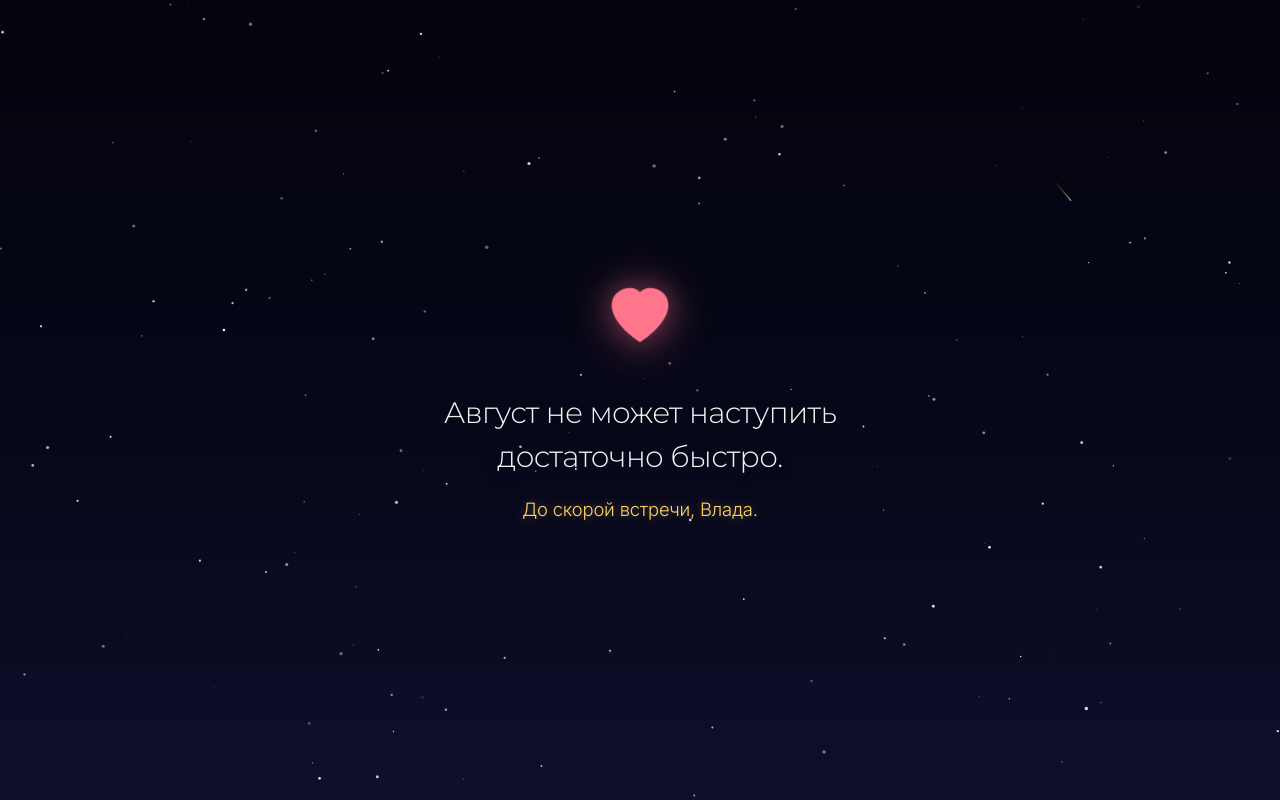
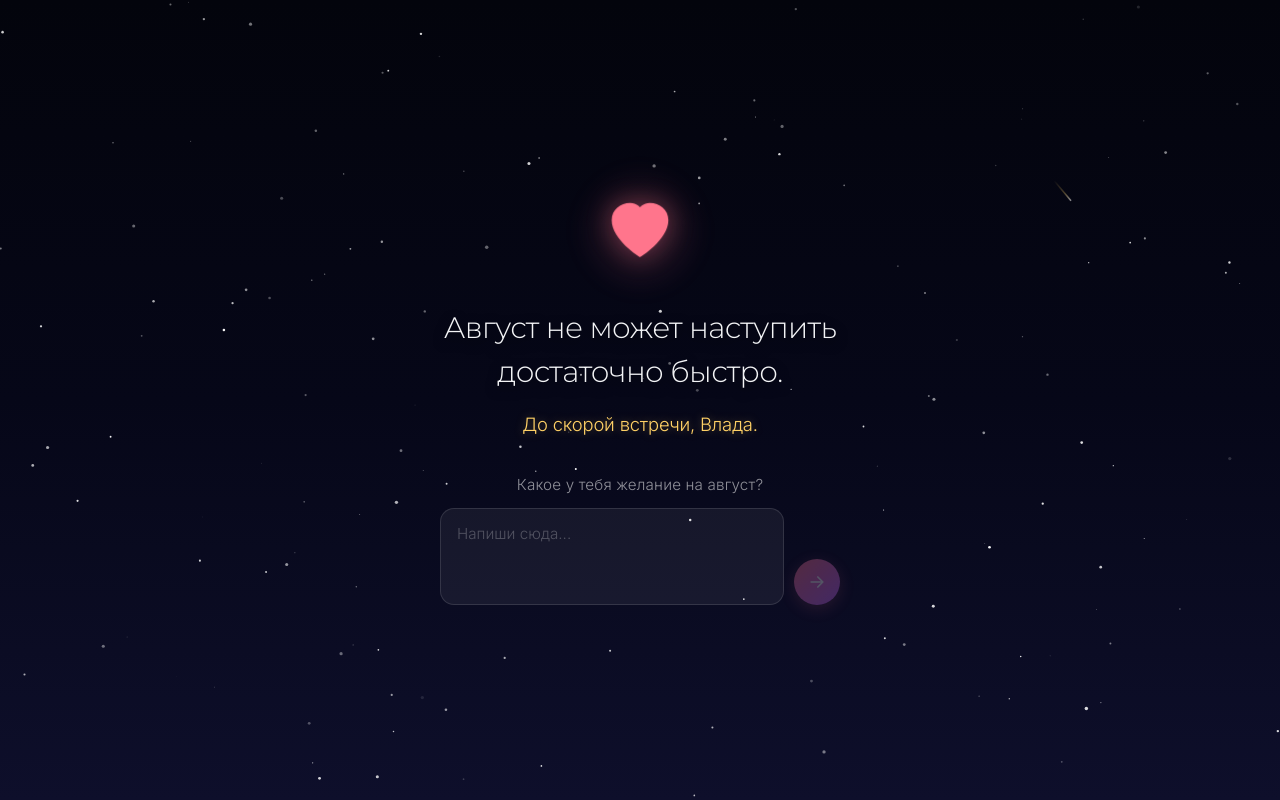
Before and after one commit to iliakoka/project_vlada, an Angular app: page /success in a window 1280 px wide. Built offline with nearby package versions, Linux system fonts and the light colour scheme.

Commit message:
add microsoft clarity tracking

```diff
--- a/src/app/components/success/success.component.html
+++ b/src/app/components/success/success.component.html
@@ -18,5 +18,33 @@
     <p class="success-subtext">
       До скорой встречи, Влада.
     </p>
+
+    <!-- Wish Section -->
+    <div class="wish-section" [class.submitted]="wishSubmitted">
+      <ng-container *ngIf="!wishSubmitted">
+        <p class="wish-prompt">Какое у тебя желание на август?</p>
+        <div class="wish-input-wrapper">
+          <textarea
+            class="wish-textarea"
+            [(ngModel)]="wishText"
+            placeholder="Напиши сюда..."
+            rows="3"
+            maxlength="300"
+          ></textarea>
+          <button
+            class="wish-submit-btn"
+            [disabled]="!wishText.trim()"
+            (click)="submitWish()"
+          >
+            <svg viewBox="0 0 24 24" fill="none" xmlns="http://www.w3.org/2000/svg"><path d="M5 12h14M13 6l6 6-6 6" stroke="currentColor" stroke-width="2" stroke-linecap="round" stroke-linejoin="round"/></svg>
+          </button>
+        </div>
+      </ng-container>
+
+      <div class="wish-thanks" *ngIf="wishSubmitted">
+        <span class="wish-thanks-icon">🌙</span>
+        <p>Пусть август исполнит всё, что ты загадала.</p>
+      </div>
+    </div>
   </div>
 </div>
--- a/src/app/components/success/success.component.scss
+++ b/src/app/components/success/success.component.scss
@@ -157,3 +157,110 @@
     margin-bottom: 1.5rem;
   }
 }
+
+// ── Wish Section ──────────────────────────────────────────────────────────────
+.wish-section {
+  margin-top: 2.5rem;
+  width: 100%;
+  max-width: 400px;
+  opacity: 0;
+  transform: translateY(18px);
+  animation: slow-fade-in 1.2s cubic-bezier(0.25, 1, 0.5, 1) 3.2s forwards;
+}
+
+.wish-prompt {
+  font-size: 0.95rem;
+  font-weight: 300;
+  color: rgba(255, 255, 255, 0.55);
+  letter-spacing: 0.01em;
+  margin-bottom: 0.85rem;
+  text-align: center;
+}
+
+.wish-input-wrapper {
+  display: flex;
+  align-items: flex-end;
+  gap: 0.6rem;
+}
+
+.wish-textarea {
+  flex: 1;
+  background: rgba(255, 255, 255, 0.06);
+  border: 1px solid rgba(255, 255, 255, 0.12);
+  border-radius: 14px;
+  color: rgba(255, 255, 255, 0.9);
+  font-family: inherit;
+  font-size: 0.95rem;
+  font-weight: 300;
+  padding: 0.85rem 1rem;
+  resize: none;
+  outline: none;
+  backdrop-filter: blur(10px);
+  transition: border-color 0.25s, background 0.25s;
+  line-height: 1.5;
+
+  &::placeholder {
+    color: rgba(255, 255, 255, 0.25);
+  }
+
+  &:focus {
+    border-color: rgba(255, 117, 140, 0.5);
+    background: rgba(255, 255, 255, 0.09);
+  }
+}
+
+.wish-submit-btn {
+  flex-shrink: 0;
+  width: 46px;
+  height: 46px;
+  border-radius: 50%;
+  border: none;
+  background: linear-gradient(135deg, #ff758c, #c96eff);
+  color: #fff;
+  cursor: pointer;
+  display: flex;
+  align-items: center;
+  justify-content: center;
+  transition: transform 0.2s, box-shadow 0.2s, opacity 0.2s;
+  box-shadow: 0 4px 18px rgba(255, 117, 140, 0.4);
+
+  svg {
+    width: 20px;
+    height: 20px;
+  }
+
+  &:hover:not(:disabled) {
+    transform: scale(1.1);
+    box-shadow: 0 6px 24px rgba(255, 117, 140, 0.6);
+  }
+
+  &:active:not(:disabled) {
+    transform: scale(0.95);
+  }
+
+  &:disabled {
+    opacity: 0.3;
+    cursor: default;
+  }
+}
+
+// Thank-you message after submission
+.wish-thanks {
+  display: flex;
+  flex-direction: column;
+  align-items: center;
+  gap: 0.6rem;
+  animation: slow-fade-in 0.8s cubic-bezier(0.25, 1, 0.5, 1) forwards;
+
+  .wish-thanks-icon {
+    font-size: 2rem;
+  }
+
+  p {
+    font-size: 1rem;
+    font-weight: 300;
+    color: rgba(255, 255, 255, 0.7);
+    text-align: center;
+    letter-spacing: 0.01em;
+  }
+}
--- a/src/app/components/success/success.component.ts
+++ b/src/app/components/success/success.component.ts
@@ -1,5 +1,6 @@
 import { Component, OnInit, OnDestroy, AfterViewInit, ElementRef, ViewChild, inject, NgZone } from '@angular/core';
 import { CommonModule } from '@angular/common';
+import { FormsModule } from '@angular/forms';
 import { TrackingService } from '../../services/tracking.service';
 
 interface Star {
@@ -24,13 +25,16 @@ interface ShootingStar {
 @Component({
   selector: 'app-success',
   standalone: true,
-  imports: [CommonModule],
+  imports: [CommonModule, FormsModule],
   templateUrl: './success.component.html',
   styleUrl: './success.component.scss'
 })
 export class SuccessComponent implements OnInit, AfterViewInit, OnDestroy {
   private readonly trackingService = inject(TrackingService);
   private readonly ngZone = inject(NgZone);
+
+  wishText = '';
+  wishSubmitted = false;
 
   @ViewChild('starCanvas', { static: true })
   private canvasRef!: ElementRef<HTMLCanvasElement>;
@@ -49,6 +53,12 @@ export class SuccessComponent implements OnInit, AfterViewInit, OnDestroy {
 
   ngOnInit(): void {
     this.trackingService.trackClarityEvent('success_screen_opened');
+  }
+
+  submitWish(): void {
+    if (!this.wishText.trim()) return;
+    this.trackingService.trackClarityEvent('wish_submitted');
+    this.wishSubmitted = true;
   }
 
   ngAfterViewInit(): void {
```
